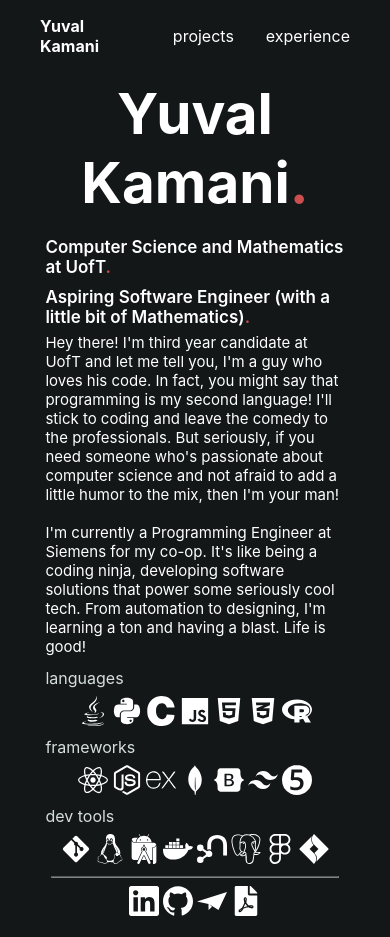
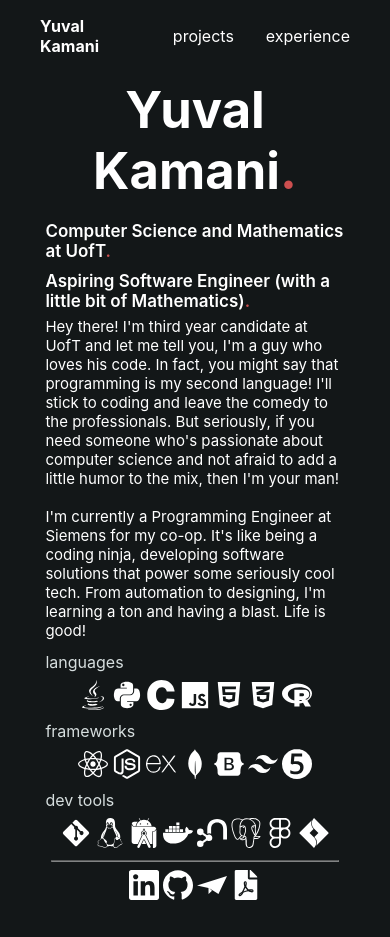
Before and after one commit to yuvalkamani/portfolio, a React (Create React App) app: page / in a window 390 px wide. Built offline with nearby package versions, Linux system fonts and the light colour scheme.

Commit message:
Made some styling changes for mobile version

```diff
--- a/src/Pages/Home.css
+++ b/src/Pages/Home.css
@@ -69,7 +69,7 @@ a:hover {
 
 @media screen and (max-width: 500px) {
   .title {
-    font-size: 14.5vw;
+    font-size: 13vw;
   }
   .personal-info {
     margin-top: 10px;
```
